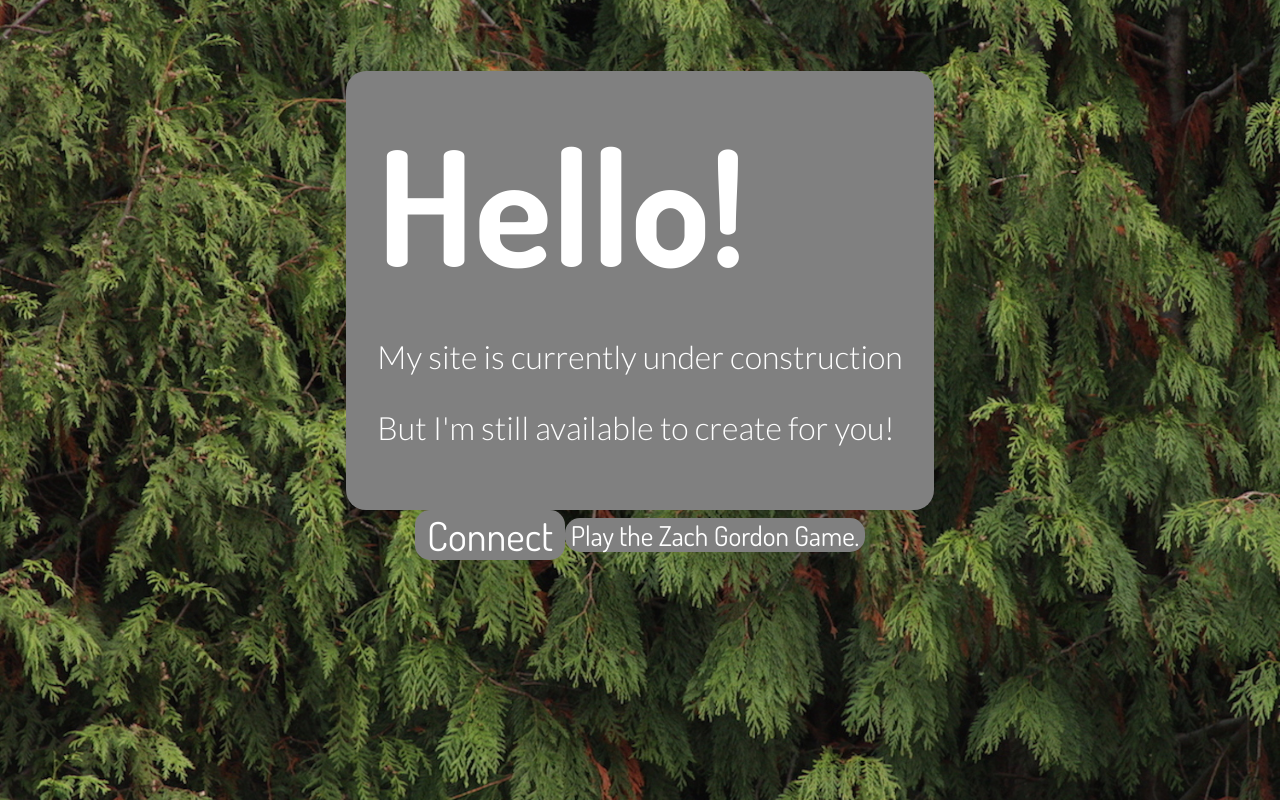
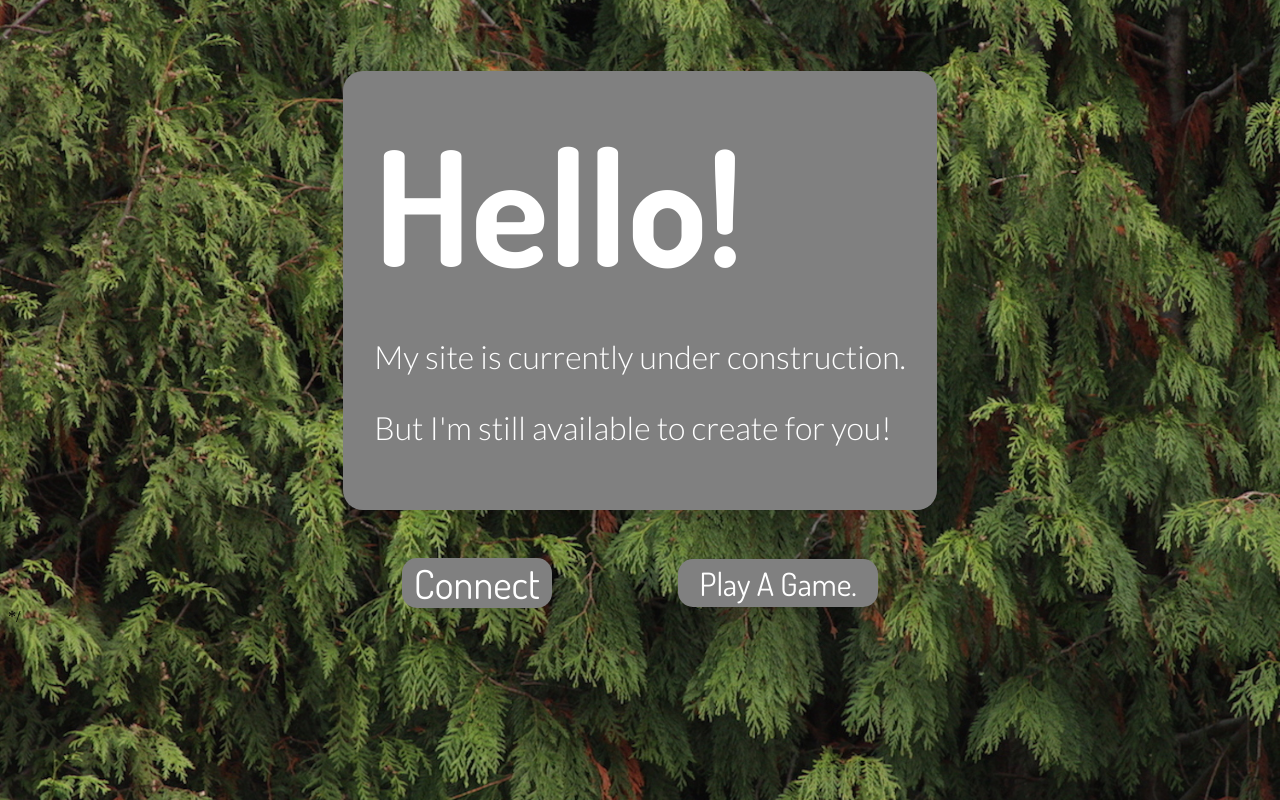
Before and after one commit to ZachKGordon/mysite, a website: page index.html in a window 1280 px wide. Drawn offline with nearby package versions, Linux system fonts and the light colour scheme.

Commit message:
Style Buttons and game confirm

```diff
--- a/index.html
+++ b/index.html
@@ -9,7 +9,7 @@
     <div class="welcome-container">
       <div class="welcome-style">
         <h1>Hello!</h1>
-        <p>My site is currently under construction</p>
+        <p>My site is currently under construction.</p>
         <p>But I'm still available to create for you!</p>
       </div>
     </div>
@@ -17,8 +17,10 @@
       <div class=" email connect-style">
         <a href="mailto:zachkgordon@gmail.com">Connect</a>
       </div>
-      <div class="game connect-style"> Play the Zach Gordon Game.
+      <div id="game" class="game connect-style"> Play A Game.
       </div>
     </div>
+    <script src='http://ajax.googleapis.com/ajax/libs/jquery/1.11.2/jquery.min.js'></script>
+    <script type="text/javascript" src="js/app.js"></script>*/
   </body>
 </html>
--- /dev/null
+++ b/js/app.js
@@ -0,0 +1,32 @@
+// var aVal, bVal
+
+// var FizzBuzz = (function () {
+//   var myFizzBuzz = function(aVal, bVal) {
+//     myArray = [];
+//     for(aVal; aVal <= bVal; aVal ++) {
+//       if (aVal % 5 === 0 && aVal % 3 === 0) {
+//         myArray.push("Hello");
+//       } else if (aVal % 5 === 0) {
+//         myArray.push("Goodbye");
+//       } else if (aVal % 3 === 0) {
+//         myArray.push("Farts");
+//       }
+//       else {
+//         myArray.push(aVal);
+//       }
+//     }
+//     return myArray;
+//   };
+//   myFizzBuzz(1, 20);
+//   console.log(myArray);
+// })();
+
+$(function(){
+
+
+  //Function for 'new item' button.
+  $("#game").click(function(item) {
+    confirm("Want to play the Zach Gordon game?")
+  });
+
+});
--- a/sass/style.scss
+++ b/sass/style.scss
@@ -33,6 +33,7 @@ body {
 }
 
 .connect-container {
+  margin-top: 3em;
   display: flex;
   justify-content: center;
   align-items: center;
@@ -55,13 +56,18 @@ body {
   justify-content: center;
   width: 150px;
   border-radius: 15px;
+  margin-right: 5%;
+
 }
 .game {
-  font-size: 1.7em;
+  font-size: 2em;
   background: gray;
+  margin-left: 5%;
   display: flex;
   align-items: center;
   justify-content: center;
-  width: 300px;
+  width: 200px;
+  height: 1.5em;
   border-radius: 15px;
+  cursor: pointer;
 }
```
Also changed, not shown: css/style.css.
